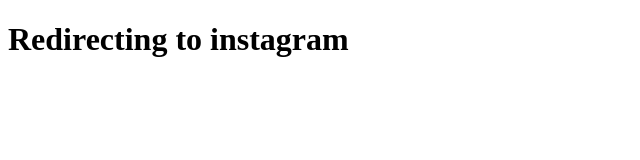
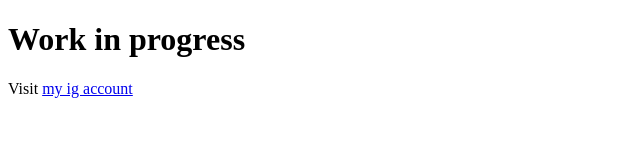
Before and after one commit to emilomir/omir.ro, a plain HTML site: page index.html in a window 1280 px wide. Shown: the whole page, without its empty margins (0-640 px from the left). Drawn offline with Linux system fonts and the light colour scheme.

Commit message:
Update index.html

```diff
--- a/index.html
+++ b/index.html
@@ -8,6 +8,7 @@
     <title>omir.ro</title>
   </head>
   <body>
-    <h1>Redirecting to instagram</h1>
+    <h1>Work in progress</h1>
+    <p>Visit <a href="https://www.instagram.com/omir.ro/">my ig account </a>
   </body>
 </html>
```
